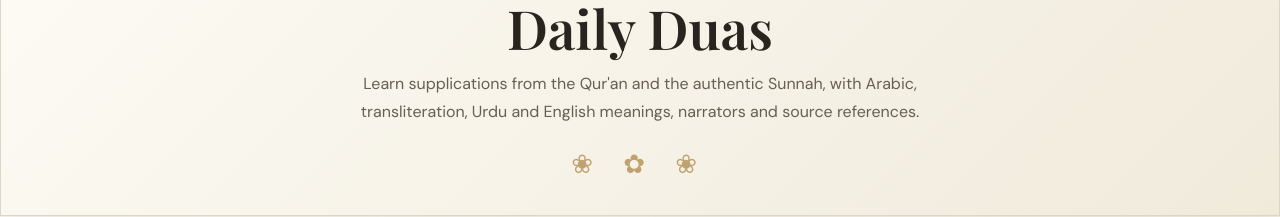
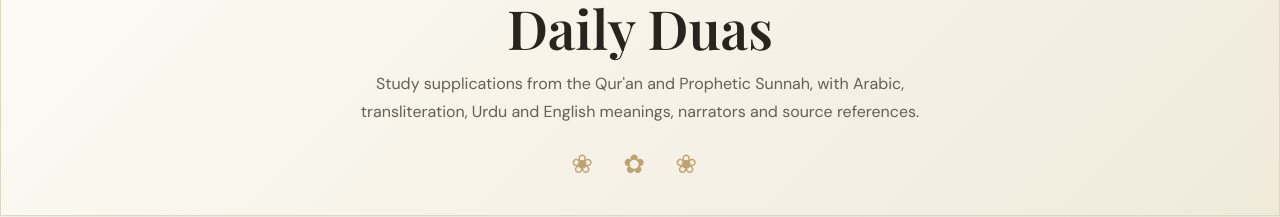
Before and after one commit to muhammadhadiurrehman7-max/rhm-islamic-circle, a Next.js app: page /duas in a window 1280 px wide. Shown: the part 169-386 px from the top of the page. Built offline with nearby package versions, Linux system fonts and the light colour scheme; a web font is replaced by a local one.

Commit message:
Clarify source and verification wording

```diff
--- a/app/duas/page.tsx
+++ b/app/duas/page.tsx
@@ -144,7 +144,7 @@ export default function DailyDuasPage() {
       <section className="quran-heading">
         <div className="eyebrow">Daily remembrance & supplications</div>
         <h1>Daily Duas</h1>
-        <p>Learn supplications from the Qur'an and the authentic Sunnah, with Arabic, transliteration, Urdu and English meanings, narrators and source references.</p>
+        <p>Study supplications from the Qur'an and Prophetic Sunnah, with Arabic, transliteration, Urdu and English meanings, narrators and source references.</p>
       </section>
       <nav className="learning-space-nav" aria-label="Explore learning spaces"><a href="/quran">Qur’an</a><a href="/hadith">Hadith</a><a href="/qaida">Qaida</a><a href="/duas" aria-current="page">Daily Duas</a><a href="/learn">Discover Islam</a><a href="/daily-life">Daily Life</a></nav>
       <section className="quran-reader duas-reader">
```
